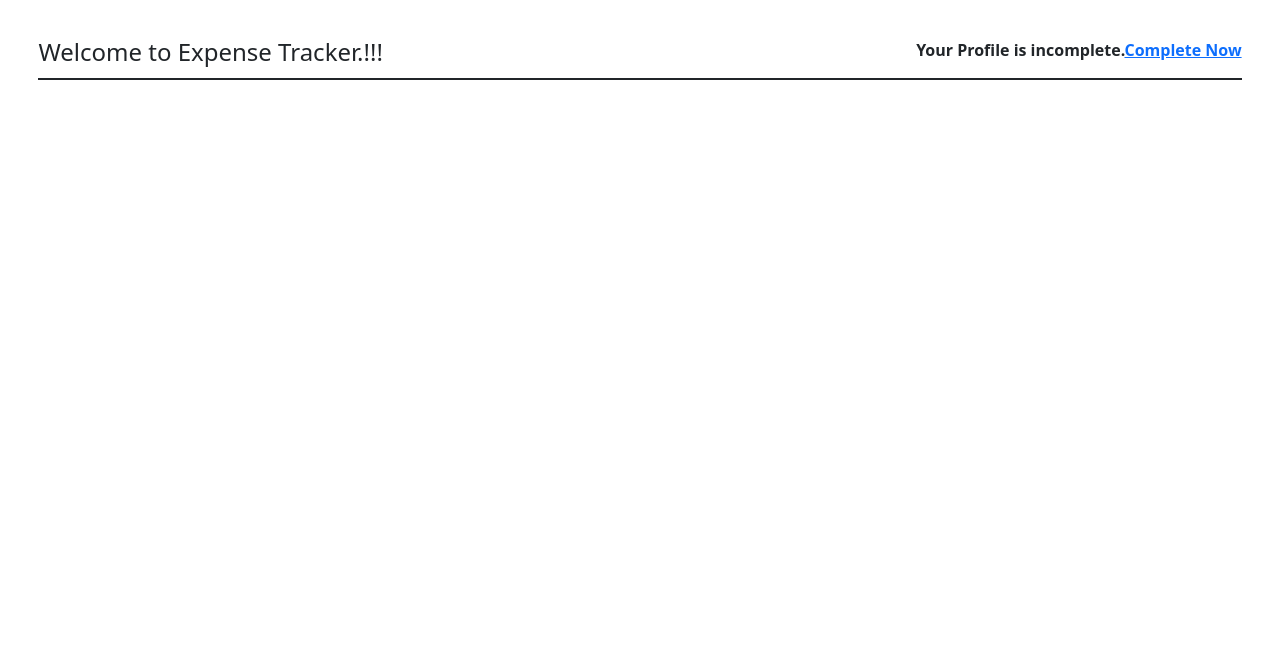
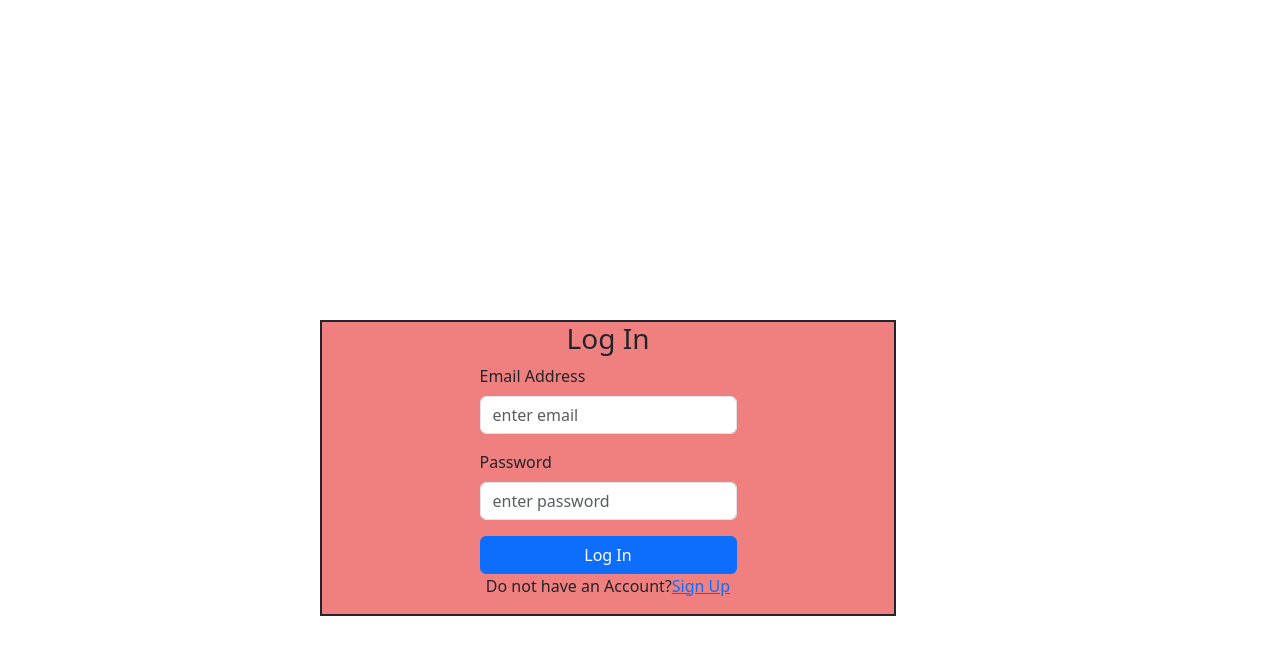
Before and after one commit to piyush-123-123/Advanced-Expense-Tracker, a React (Vite) app: page / in a window 1280 px wide. Shown: the top 654 px of the page. Built offline with nearby package versions, Linux system fonts and the light colour scheme.

Commit message:
Email verification done

```diff
--- a/src/App.jsx
+++ b/src/App.jsx
@@ -9,8 +9,8 @@ const App=()=>{
 
   <BrowserRouter>
   <Routes>
-    <Route path="/login" element={<Login />} />
-    <Route path="/" element={<Home />} />
+    <Route path="/" element={<Login />} />
+    <Route path="/home" element={<Home />} />
     <Route path="/signup" element={<SignUp />} />
     <Route path="/profile" element={<Profile />} />
   </Routes>
--- a/src/pages/Home.css
+++ b/src/pages/Home.css
@@ -8,3 +8,7 @@
     border-bottom: 2px solid;
     margin: 3%;
 }
+.verify-btn{
+    width: 20%;
+    margin-left: 40%;
+}
--- a/src/pages/Home.jsx
+++ b/src/pages/Home.jsx
@@ -1,8 +1,41 @@
 import {Link} from "react-router-dom";
 import "./Home.css";
+import {Button} from "react-bootstrap";
+
 
 
 const Home=()=>{
+
+    const verifyEmailHandler=async ()=>{
+    const tokenId=localStorage.getItem("token");
+    try{
+        const response=await fetch("https://identitytoolkit.googleapis.com/v1/accounts:sendOobCode?key=AIzaSyAF3mGVzRIVBfcDUwxgUjTKXMgYBXBBY4M",
+            {
+                method:"POST",
+                headers:{
+                    "Content-Type":"application/json"
+                },
+                body:JSON.stringify({
+                    requestType:"VERIFY_EMAIL",
+                    idToken:tokenId
+                })
+
+
+            }
+        )
+        const data=await response.json();
+        if(!response.ok){
+          throw new Error(data.error.message);
+
+        }
+        alert("Verification email sent successfully. Please check your inbox.")
+    }
+    catch(err){
+        alert(err.message);
+    }
+
+
+    }
 
     return (
        <div>
@@ -10,7 +43,7 @@ const Home=()=>{
        <h4>Welcome to Expense Tracker.!!!</h4>
        <p className="fw-bold">Your Profile is incomplete.<Link to="/profile">Complete Now</Link></p>
         </div>
-
+        <Button className="verify-btn" onClick={verifyEmailHandler}>Verify Your Email</Button>
 
        </div>
     )
--- a/src/pages/Login.jsx
+++ b/src/pages/Login.jsx
@@ -22,7 +22,7 @@ const Login=()=>{
             localStorage.setItem("token",token);
             console.log(localStorage.getItem("token"));
 
-             navigate("/");
+             navigate("/home");
         }
 
         catch(err){
--- a/src/pages/SignUp.jsx
+++ b/src/pages/SignUp.jsx
@@ -53,7 +53,7 @@ const SignUp=()=>{
             </Form.Group>
             <Button type="submit">Sign Up</Button>
         </Form>
-        <p>Have an Account?<Link to="/login">Log In</Link></p>
+        <p>Have an Account?<Link to="/">Log In</Link></p>
         </div>
 
     )
```
Also changed, not shown: src/pages/SignUp.css (line endings or trailing spaces).
